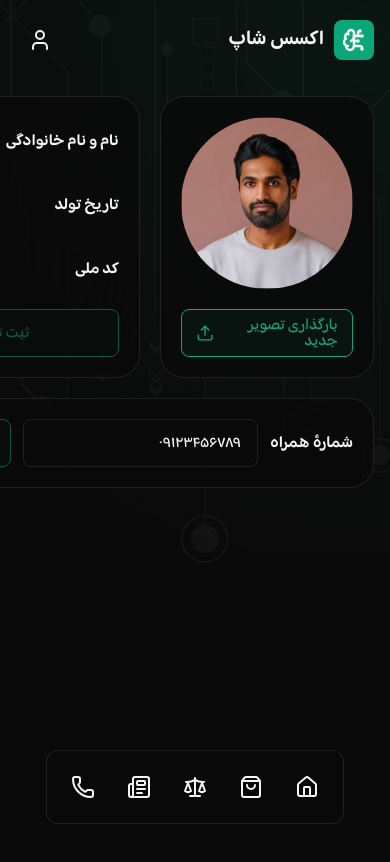
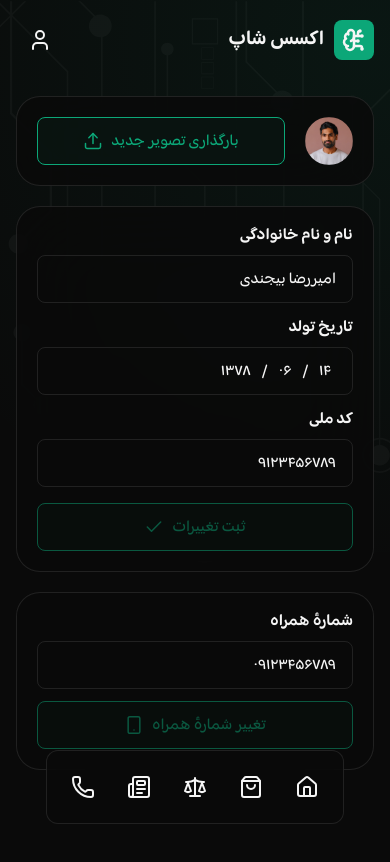
Before and after one commit to amir-reza-bijandi/access-shop, a SvelteKit app: page /account in a window 390 px wide. Shown: the top 862 px of the page. Built offline with nearby package versions, Linux system fonts and the light colour scheme.

Commit message:
feat: make account page responsive

```diff
--- a/src/routes/account/+page.svelte
+++ b/src/routes/account/+page.svelte
@@ -234,6 +234,7 @@
 					/>
 				</label>
 				<Button
+					class="submit-btn"
 					type="submit"
 					variant="outline"
 					icon={Smartphone}
@@ -301,7 +302,8 @@
 
 	.avatar-img {
 		width: 17.2rem;
-		height: 17.2rem;
+		aspect-ratio: 1 / 1;
+		height: auto;
 		border-radius: 50%;
 	}
 
@@ -309,6 +311,7 @@
 		display: flex;
 		gap: 1.2rem;
 		width: 100%;
+		align-items: end;
 	}
 
 	.phone-number-wrapper {
@@ -331,4 +334,59 @@
 	.content :global(.input) {
 		flex-grow: 1;
 	}
+
+	@media (max-width: 48rem) {
+		.content {
+			grid-template-columns: 1fr 1fr;
+		}
+
+		.avatar {
+			align-content: end;
+		}
+
+		.avatar-img {
+			width: 25.6rem;
+		}
+
+		.input-wrapper {
+			flex-direction: column;
+			align-items: start;
+		}
+	}
+
+	@media (max-width: 40rem) {
+		.content {
+			grid-template-columns: 1fr;
+		}
+
+		.avatar {
+			grid-template-columns: auto 1fr;
+		}
+
+		.avatar {
+			animation: intro-right 1s ease both;
+		}
+
+		.phone-number-wrapper {
+			grid-column: span 1;
+		}
+
+		.avatar-img {
+			width: 4.8rem;
+			height: 4.8rem;
+			border-radius: 50%;
+		}
+
+		.phone-number {
+			flex-direction: column;
+		}
+
+		.phone-number :global(.submit-btn) {
+			width: 100%;
+		}
+
+		.input-wrapper {
+			width: 100%;
+		}
+	}
 </style>
```
